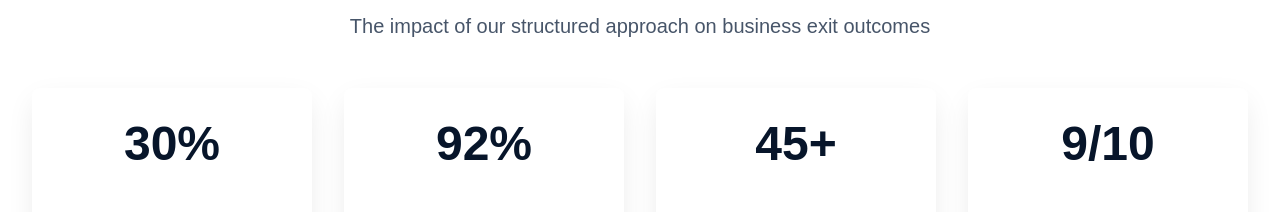
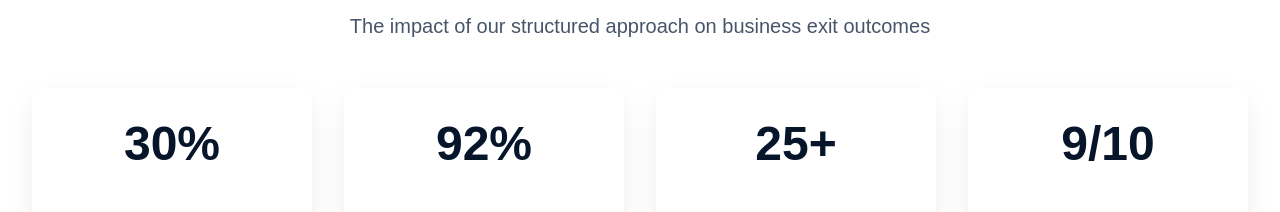
Before and after one commit to matthewbroadbent/202505271429-norivane_website, a React (Vite) app: page /process in a window 1280 px wide. Shown: the part 6780-6992 px from the top of the page. Built offline with nearby package versions, Linux system fonts and the light colour scheme.

Commit message:
202506110744 commit

```diff
--- a/src/pages/ProcessPage.jsx
+++ b/src/pages/ProcessPage.jsx
@@ -638,7 +638,7 @@ const ProcessPage = () => {
               className="bg-white rounded-lg shadow-elegant p-6 md:p-8 text-center"
             >
               <div className="text-4xl md:text-5xl font-serif font-bold text-primary-700 mb-2">
-                45+
+                25+
               </div>
               <h3 className="text-lg md:text-xl font-medium text-secondary-900 mb-2">
                 Businesses Sold
```
